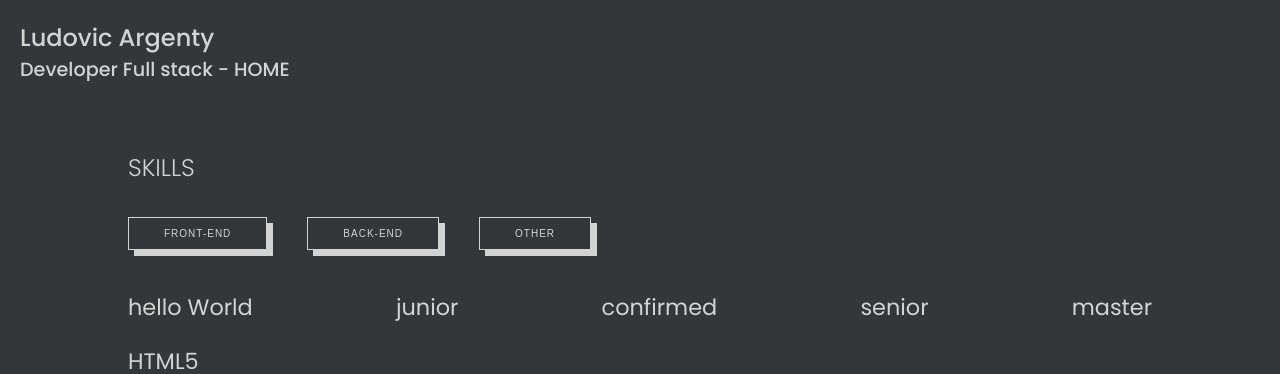
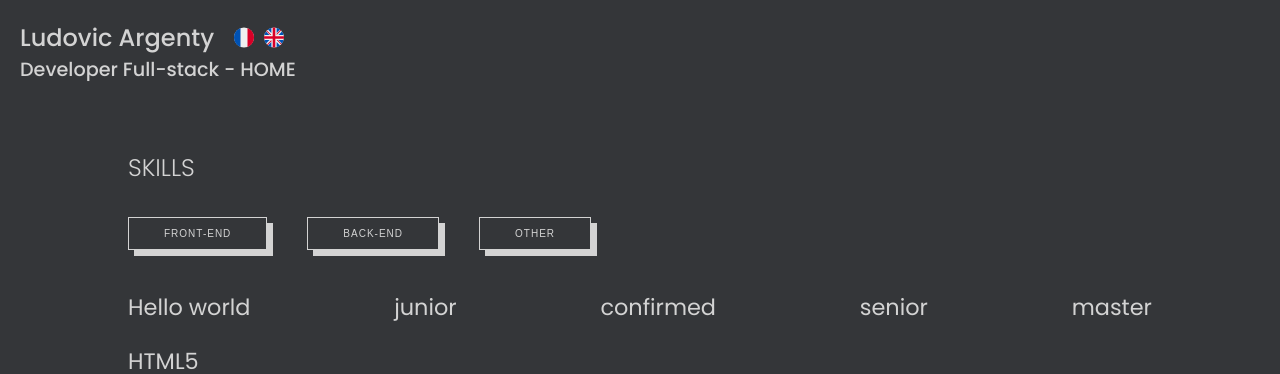
Before and after one commit to Largenty/Portfolio, a React (Create React App) app: page /skills in a window 1280 px wide. Shown: the top 374 px of the page. Built offline with nearby package versions, Linux system fonts and the light colour scheme.

Commit message:
adding translation

```diff
--- /dev/null
+++ b/src/assets/translations/translation.tsx
@@ -0,0 +1,126 @@
+const translations: any = {
+  FR: {
+    homeLink: "Développeur Full-stack - retour",
+    home: {
+      subTitle: "Développeur Full-stack",
+      button: "entrer",
+    },
+
+    profile: {
+      titlePart1: "Bonjour, je suis",
+      titlePart2: "un développeur français depuis 2019.",
+      description:
+        " Je ne sais pas comment me présenter convenablement mais vous pouvez aller voir mon travail / compétences ou mon linkedIn.",
+    },
+
+    skills: {
+      title: "Compétences",
+      lvlArrayName: ["Piou piou", "junior", "confirmé", "senior", "maître"],
+    },
+    work: {
+      title: "Travaux",
+    },
+
+    btnProfile: [
+      {
+        text: "linkedIn",
+        link: "https://www.linkedin.com/in/ludovic-argenty/",
+      },
+      { text: "github", link: "https://github.com/Largenty" },
+      { text: "travaux", link: "/workspace" },
+      { text: "compétences", link: "/skills" },
+    ],
+
+    btnSkills: [{ text: "front-end" }, { text: "Back-end" }, { text: "autre" }],
+
+    lastJobData: [
+      {
+        enterprise: "Red Alert Labs",
+        description:
+          "Création d’une plateforme d’applications liée à la cybersécurité. Création d’un cahier des charges, d’une BDD, d’un BE et d’un FE.",
+        tech: "ReactJS, MaterialUi, NodeJS, Nodemailer, PostgreSQL, Sequelize, Heroku, Jest ...",
+        link: "https://www.redalertlabs.com/",
+        image:
+          "https://user-images.strikinglycdn.com/res/hrscywv4p/image/upload/c_limit,fl_lossy,h_1440,w_720,f_auto,q_auto/741060/BROCHURE_e51dre.png",
+      },
+      {
+        enterprise: "Ko'llectif prod",
+        description: "Création d'un site vitrine pour kollectif production.",
+        tech: "REACTJS, tailwinds, hooks, Netlify, etc ...",
+        link: "https://www.kollectif-prod.com/",
+        image: "https://zupimages.net/up/21/51/nkz0.png",
+      },
+      {
+        enterprise: "Mytako",
+        description:
+          "Création d’une plateforme de mise en relation entre les particuliers et les flottes de taxis à travers la france.",
+        tech: "VueJS, Vuetify, Adyen, NodeJS, Nodemailer, PostgreSQL, Sequelize, Heroku, Jest, Clis, Crons, Google, Tomtom, GoogleAnalytics, Segment, Nodemailer ...",
+        link: "https://mytako.com",
+        image: "https://zupimages.net/up/21/51/tay3.png",
+      },
+    ],
+  },
+  EN: {
+    homeLink: "Developer Full-stack - HOME",
+    home: {
+      subTitle: "Developer Full-stack",
+      button: "enter",
+    },
+
+    profile: {
+      titlePart1: "Hi, i'm",
+      titlePart2: "a french developer since 2019.",
+      description:
+        "I really don’t know how to introduce myself correctly but you can check my cv, my skills / work or my linkedIn.",
+    },
+
+    skills: {
+      title: "Skills",
+      lvlArrayName: ["Hello world", "junior", "confirmed", "senior", "master"],
+    },
+    work: {
+      title: "Works",
+    },
+
+    btnProfile: [
+      {
+        text: "linkedIn",
+        link: "https://www.linkedin.com/in/ludovic-argenty/",
+      },
+      { text: "github", link: "https://github.com/Largenty" },
+      { text: "works", link: "/workspace" },
+      { text: "skills", link: "/skills" },
+    ],
+
+    btnSkills: [{ text: "front-end" }, { text: "Back-end" }, { text: "other" }],
+
+    lastJobData: [
+      {
+        enterprise: "Red Alert Labs",
+        description:
+          "Creation of a cybersecurity application platform. Creation of specifications, BDD, BE and FE.",
+        tech: "ReactJS, MaterialUi, NodeJS, Nodemailer, PostgreSQL, Sequelize, Heroku, Jest ...",
+        link: "https://www.redalertlabs.com/",
+        image:
+          "https://user-images.strikinglycdn.com/res/hrscywv4p/image/upload/c_limit,fl_lossy,h_1440,w_720,f_auto,q_auto/741060/BROCHURE_e51dre.png",
+      },
+      {
+        enterprise: "Ko'llectif prod",
+        description: "Creation of a showcase site for kollectif production.",
+        tech: "REACTJS, tailwinds, hooks, Netlify, etc ...",
+        link: "https://www.kollectif-prod.com/",
+        image: "https://zupimages.net/up/21/51/nkz0.png",
+      },
+      {
+        enterprise: "Mytako",
+        description:
+          "Creation of a platform for connecting individuals and taxi fleets across France.",
+        tech: "VueJS, Vuetify, Adyen, NodeJS, Nodemailer, PostgreSQL, Sequelize, Heroku, Jest, Clis, Crons, Google, Tomtom, GoogleAnalytics, Segment, Nodemailer ...",
+        link: "https://mytako.com",
+        image: "https://zupimages.net/up/21/51/tay3.png",
+      },
+    ],
+  },
+};
+
+export default translations;
--- a/src/components/HomeLink.tsx
+++ b/src/components/HomeLink.tsx
@@ -1,13 +1,40 @@
+import { useContext } from "react";
+import { LangContext } from "../contexts/languageContext";
 import { useNavigate } from "react-router-dom";
+import translations from "../assets/translations/translation";
+import FrenchFlag from "../assets/translations/france.svg";
+import EnglishFlag from "../assets/translations/united-kingdom.svg";
 const HomeLink = () => {
   const navigate = useNavigate();
+  const { lang, toggleLang } = useContext(LangContext);
+  return (
+    <div className="home-link">
+      <div className="flex">
+        <h4 className="home-link-title" onClick={() => navigate("/profile")}>
+          Ludovic Argenty
+        </h4>
+        <div className="flex" style={{ margin: "0 15px" }}>
+          <img
+            style={{ margin: "0 5px" }}
+            onClick={() => toggleLang("FR")}
+            src={FrenchFlag}
+            width="20px"
+          />
+          <img
+            style={{ margin: "0 5px" }}
+            onClick={() => toggleLang("EN")}
+            src={EnglishFlag}
+            width="20px"
+          />
+        </div>
+      </div>
 
-  return (
-    <div className="home-link" onClick={() => navigate("/profile")}>
-      <h4 className=" home-link-title">
-        Ludovic Argenty
-      </h4>
-      <p className="home-link-title home-link-p">Developer Full stack - HOME</p>
+      <p
+        className="home-link-title home-link-p"
+        onClick={() => navigate("/profile")}
+      >
+        {translations[lang].homeLink}
+      </p>
     </div>
   );
 };
--- /dev/null
+++ b/src/contexts/languageContext.tsx
@@ -0,0 +1,28 @@
+import { createContext, useState } from "react";
+
+export const LangContext = createContext("FR") as any;
+
+const supportedLangs = ["EN", "FR"];
+
+let browserLang = navigator.language.slice(0, 2).toUpperCase();
+console.log(browserLang);
+
+if (supportedLangs.indexOf(browserLang) === -1) {
+  browserLang = "EN";
+}
+
+const LanguageContextProvider = (props: any) => {
+  const [lang, setLang] = useState(browserLang);
+
+  const toggleLang = (changeLang: string) => {
+    setLang(changeLang);
+  };
+
+  return (
+    <LangContext.Provider value={{ lang, toggleLang }}>
+      {props.children}
+    </LangContext.Provider>
+  );
+};
+
+export default LanguageContextProvider;
--- a/src/pages/Home.tsx
+++ b/src/pages/Home.tsx
@@ -1,12 +1,17 @@
+import { useContext } from "react";
+import { LangContext } from "../contexts/languageContext";
+import translations from '../assets/translations/translation'
 import * as data from "../data/data";
 import Button from "../components/Button";
 
 const Home = () => {
+  const { lang } = useContext(LangContext);
+  console.log(lang)
   return (
     <div className="flex justify-center align-center column height">
       <h1 style={{ fontSize: "3rem" }}>Ludovic Argenty</h1>
-      <h2 style={{ fontSize: "3rem" }}>Developer Full stack</h2>
-      <Button {...data.profileLink} />
+      <h2 style={{ fontSize: "3rem" }}>{translations[lang].home.subTitle}</h2>
+      <Button {...data.profileLink} text={translations[lang].home.button} />
     </div>
   );
 };
--- a/src/pages/Profile.tsx
+++ b/src/pages/Profile.tsx
@@ -1,29 +1,30 @@
-import React from "react";
-import * as data from "../data/data";
+import React, { useContext } from "react";
+import { LangContext } from "../contexts/languageContext";
+import translations from "../assets/translations/translation";
 import { BtnLink } from "../types/types";
 import Button from "../components/Button";
 
 const Profile = () => {
+  const { lang } = useContext(LangContext);
   return (
     <React.Fragment>
       <div className="flex justify-center align-center column height margin-auto autoMiddle">
         <div className="maxWidth  margin-auto width-70  autoMiddle-margin">
           <div>
-            <h3>Hi, i'm</h3>
+            <h3>{translations[lang].profile.titlePart1}</h3>
             <h1 className="backgroundText profile-title">Ludovic Argenty</h1>
-            <h3>a french developer since 2019.</h3>
+            <h3>{translations[lang].profile.titlePart2}</h3>
           </div>
-          <p className="profile-p">
-            I really don’t know how to introduce myself correctly but you can
-            check my cv, my skills / work or my linkedIn.
-          </p>
+          <p className="profile-p">{translations[lang].profile.description}</p>
 
           <div className="flex justify-center mediaButton margin-20">
-            {data.btnProfile.map((element: BtnLink, key: number) => (
-              <div key={key} className="margin-side-20 ">
-                <Button {...element} />
-              </div>
-            ))}
+            {translations[lang].btnProfile.map(
+              (element: BtnLink, key: number) => (
+                <div key={key} className="margin-side-20 ">
+                  <Button {...element} />
+                </div>
+              )
+            )}
           </div>
         </div>
       </div>
--- a/src/pages/Skills.tsx
+++ b/src/pages/Skills.tsx
@@ -1,16 +1,13 @@
-import React from "react";
+import React, { useContext } from "react";
+import { LangContext } from "../contexts/languageContext";
+import translations from "../assets/translations/translation";
 import * as data from "../data/data";
 import { BtnLink } from "../types/types";
 import Bar from "../components/Bar";
 
 const Skills = () => {
-  const lvlArrayName = [
-    "hello World",
-    "junior",
-    "confirmed",
-    "senior",
-    "master",
-  ];
+  const { lang } = useContext(LangContext);
+
   const lvlArrayNumber: string[] = ["10", "25", "50", "75", "100"];
   const currentWidth = document.body.clientWidth;
 
@@ -26,7 +23,7 @@ const Skills = () => {
       if (skills === "Back-end") {
         setCurrentSkills(data.techBack);
       }
-      if (skills === "other") {
+      if (skills === "other" || skills === "autre") {
         setCurrentSkills(data.techOther);
       }
       setIsLoading(true);
@@ -45,12 +42,14 @@ const Skills = () => {
     </div>
   ) : (
     <React.Fragment>
-
-      <div className="flex column  width-80 margin-auto height autoMiddle" >
-        <h2 className="skills-title "  style={{ marginTop: "150px" }}>Skills</h2>
+      <div className="flex column  width-80 margin-auto height autoMiddle">
+        <h2 className="skills-title " style={{ marginTop: "150px" }}>
+          {translations[lang].skills.title}
+        </h2>
         <div>
           <section className="flex wrap">
-            {data.btnSkills.map((element: BtnLink, key: number) => (
+            {translations[lang].btnSkills.map(
+              (element: BtnLink, key: number) => (
                 <div className="margin-right " key={key}>
                   <button
                     className="btn mt-2"
@@ -59,15 +58,17 @@ const Skills = () => {
                     {element.text}
                   </button>
                 </div>
-            ))}{" "}
+              )
+            )}{" "}
           </section>
 
           <section className="flex wrap justify-space-between margin-top-40   text-transform-capitalize;">
-            {(currentWidth < 560 ? lvlArrayNumber : lvlArrayName).map(
-              (element: string, key: number) => (
+            {(currentWidth < 560
+              ? lvlArrayNumber
+              : translations[lang].skills.lvlArrayName
+            ).map((element: string, key: number) => (
               <p key={key}>{element}</p>
-              )
-            )}
+            ))}
           </section>
 
           <section style={{ transition: "all 0.5s" }}>
--- a/src/pages/Work.tsx
+++ b/src/pages/Work.tsx
@@ -1,9 +1,11 @@
-import React from "react";
-import * as data from "../data/data";
+import React, { useContext } from "react";
+import { LangContext } from "../contexts/languageContext";
+import translations from "../assets/translations/translation";
 import { WorkingData } from "../types/types";
 import WorkingCard from "../components/WorkingCard";
 
 const Work = () => {
+  const { lang } = useContext(LangContext);
   return (
     <React.Fragment>
       <div className="flex column  height margin-auto full-width autoMiddle">
@@ -11,10 +13,10 @@ const Work = () => {
           className="backgroundText work-title"
           style={{ marginTop: "150px" }}
         >
-          WORKSPACE
+          {translations[lang].work.title.toUpperCase()}
         </h2>
         <div className="flex justify-space-around wrap margin-side-20">
-          {data.lastJobData.map((element: WorkingData, key: number) => (
+          {translations[lang].lastJobData.map((element: WorkingData, key: number) => (
             <WorkingCard key={key} {...element} />
           ))}
         </div>
```
Also changed, not shown: src/App.tsx (+3 -6 lines), src/assets/translations/france.svg (added), src/assets/translations/united-kingdom.svg (added). Lines whose indentation alone changed are shown as unchanged.
